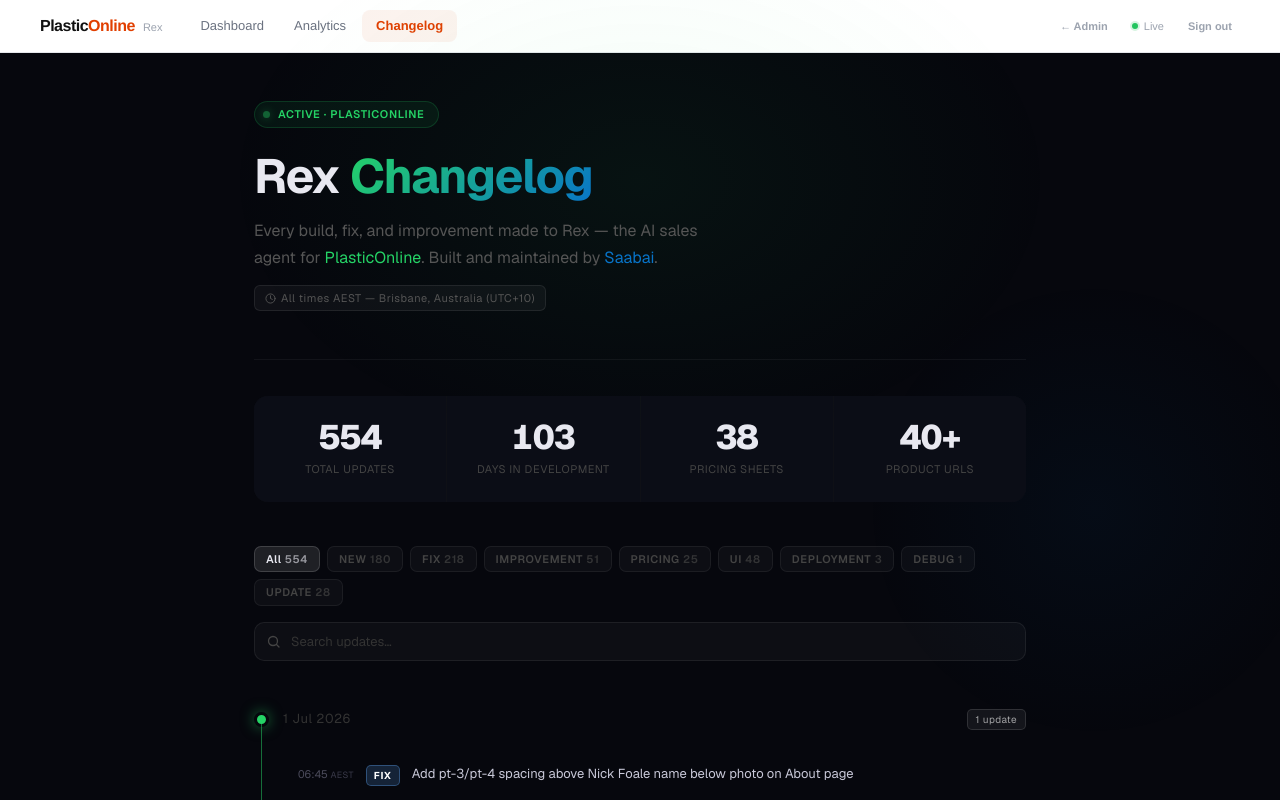
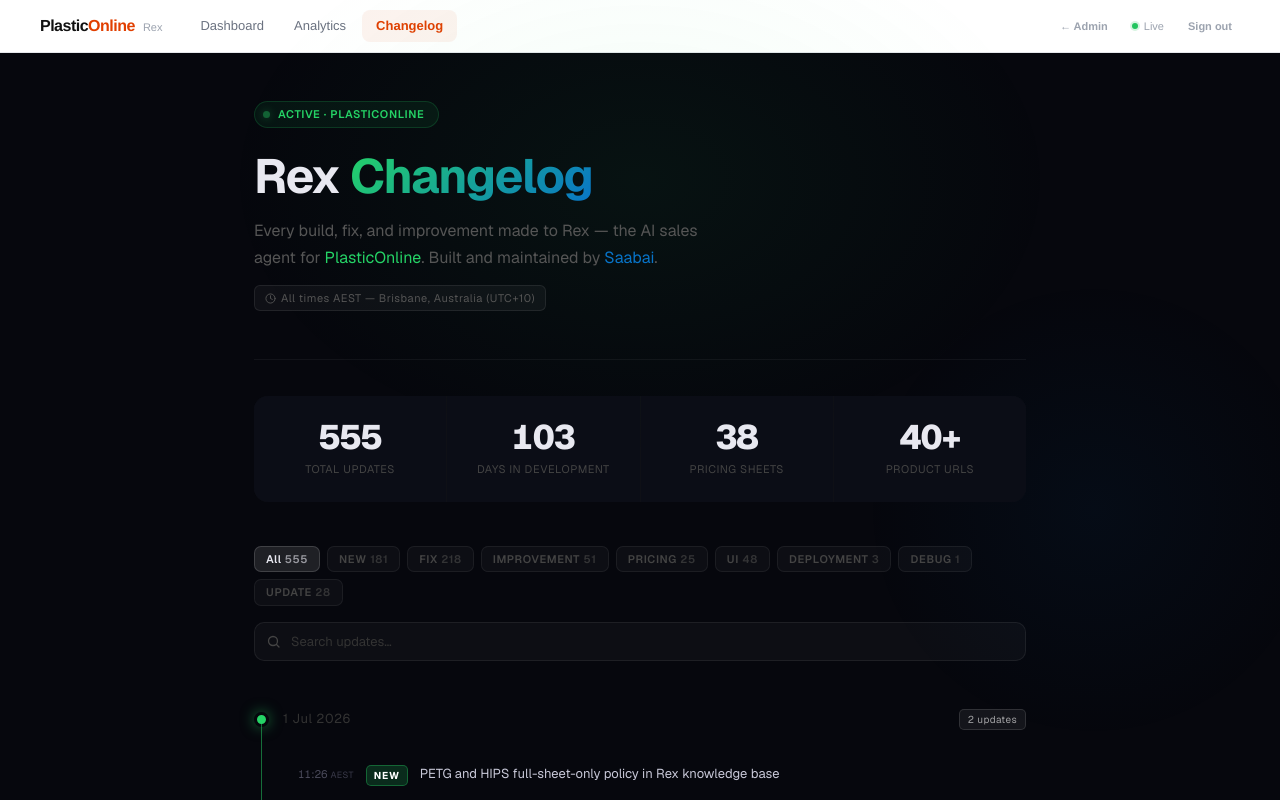
Before and after one commit to sg-satoshi/saabai-site, a Next.js app: page /rex-changelog in a window 1280 px wide. Shown: the top 800 px of the page. Built offline with nearby package versions, Linux system fonts and the light colour scheme.

Commit message:
chore: resolve changelog merge conflict

```diff
--- a/app/rex-changelog/ChangelogClient.tsx
+++ b/app/rex-changelog/ChangelogClient.tsx
@@ -32,6 +32,7 @@
   {
     date: "1 Jul 2026",
     entries: [
+      { time: "11:26", tag: "NEW", title: "PETG and HIPS full-sheet-only policy in Rex knowledge base" },
       { time: "06:45", tag: "FIX", title: "Add pt-3/pt-4 spacing above Nick Foale name below photo on About page" }
     ],
   },
```
